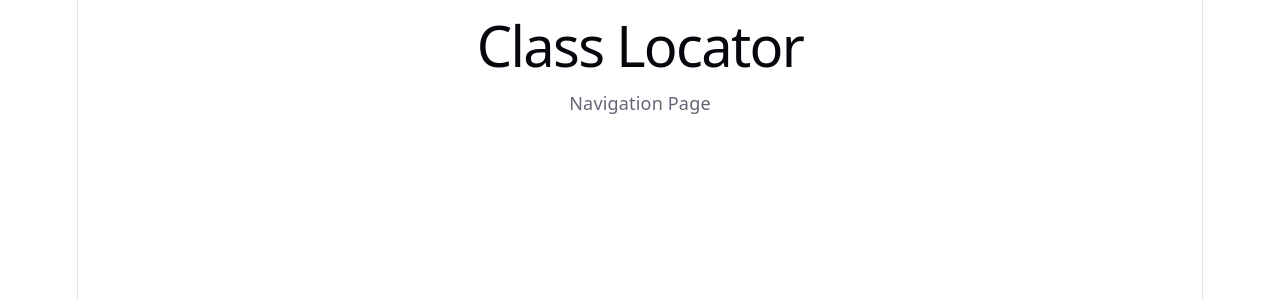
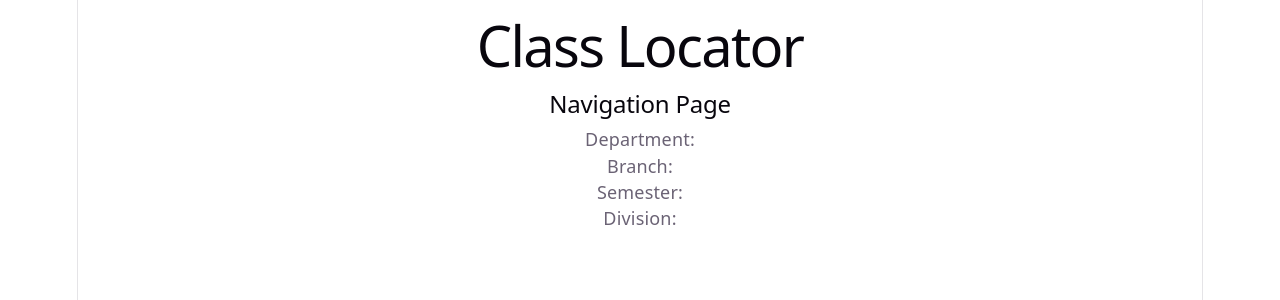
Before and after one commit to KuldeepThakkar/CampusConnect-Smart-Campus-Assistance-System, a React app in the folder Frontend/: page /navigation in a window 1280 px wide. Shown: the top 300 px of the page. Built offline with nearby package versions, Linux system fonts and the light colour scheme; the HTML template or start-up script is replaced by a standard one.

Commit message:
Complete academic selection workflow

```diff
--- a/Frontend/src/pages/Navigation.jsx
+++ b/Frontend/src/pages/Navigation.jsx
@@ -1,10 +1,26 @@
+import { useLocation } from "react-router-dom";
+
 function Navigation(){
 
-    return(
+    const location = useLocation();
+
+    const {
+        department,
+        branch,
+        semester,
+        division
+    } = location.state || {};
+
+    return (
         <div>
-            Navigation Page
+            <h2>Navigation Page</h2>
+
+            <p>Department: {department}</p>
+            <p>Branch: {branch}</p>
+            <p>Semester: {semester}</p>
+            <p>Division: {division}</p>
         </div>
-    )
+    );
 
 }
 
--- a/Frontend/src/pages/Selection.jsx
+++ b/Frontend/src/pages/Selection.jsx
@@ -1,7 +1,10 @@
 import { useEffect, useState } from "react";
 import api from "../api/axios";
+import { useNavigate } from "react-router-dom";
 
 function Selection(){
+
+    const navigate = useNavigate();
 
     const [academicData, setAcademicData] = useState({});
     const [department, setDepartment] = useState("");
@@ -30,6 +33,24 @@ function Selection(){
         } catch (error) {
             console.error(error);
         }
+    };
+
+    const handleContinue = () => {
+
+        if (!department || !branch || !semester || !division) {
+            alert("Please select all academic details.");
+            return;
+        }
+
+        navigate("/navigation", {
+            state: {
+                department,
+                branch,
+                semester,
+                division
+            }
+        });
+
     };
 
 
@@ -136,6 +157,12 @@ function Selection(){
             ))}
         </select>
     </div>
+    <button
+        type="button"
+        onClick={handleContinue}
+    >
+        Continue
+    </button>
     </div>
 
     )
```
